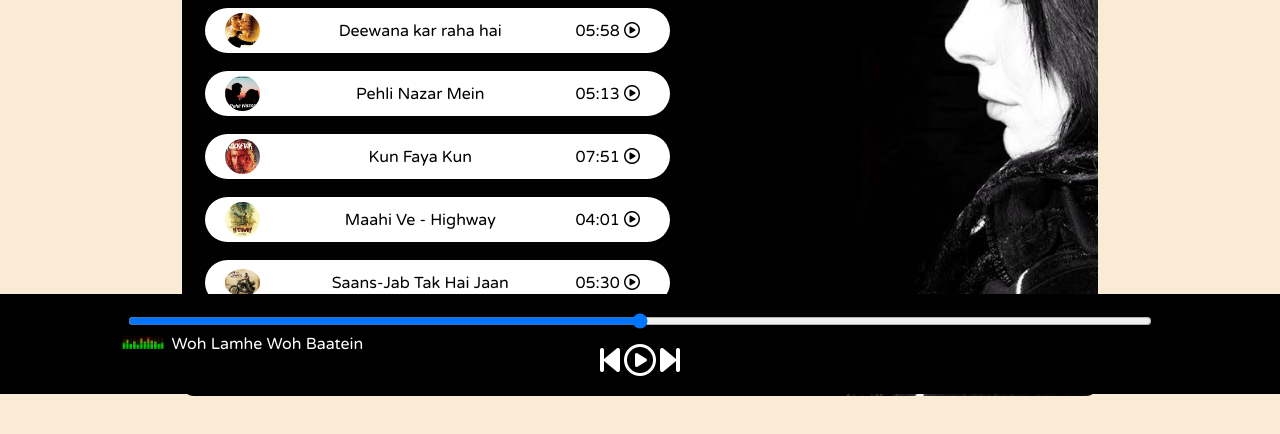
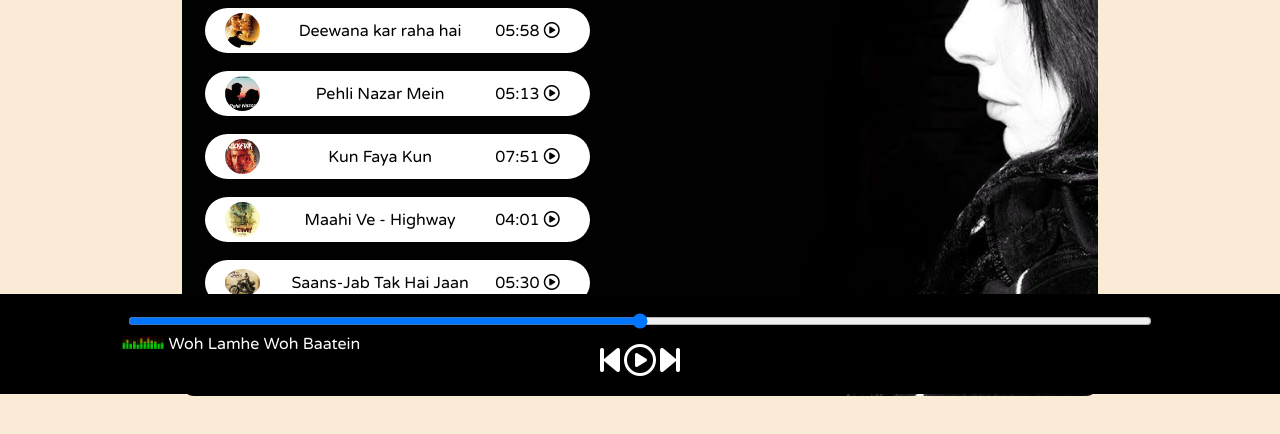
Before and after one commit to manukrishnanmp/spotifyclone, a plain HTML site: page index.html in a window 1280 px wide. Shown: the part 406-840 px from the top of the page. Drawn offline with Linux system fonts and the light colour scheme.

Commit message:
css update

```diff
--- a/style.css
+++ b/style.css
@@ -89,7 +89,7 @@ nav ul{
     display:flex;
     justify-content: space-between;
     background-color: white;
-    width:450px;
+    width:95%;
     color: black;
     margin:18px 0;
     margin-left: 13px;
@@ -118,5 +118,5 @@ nav ul{
 
 }
 .songInfo img{
-    padding-right: 8px;
+    padding-right: 5px;
 }
```
